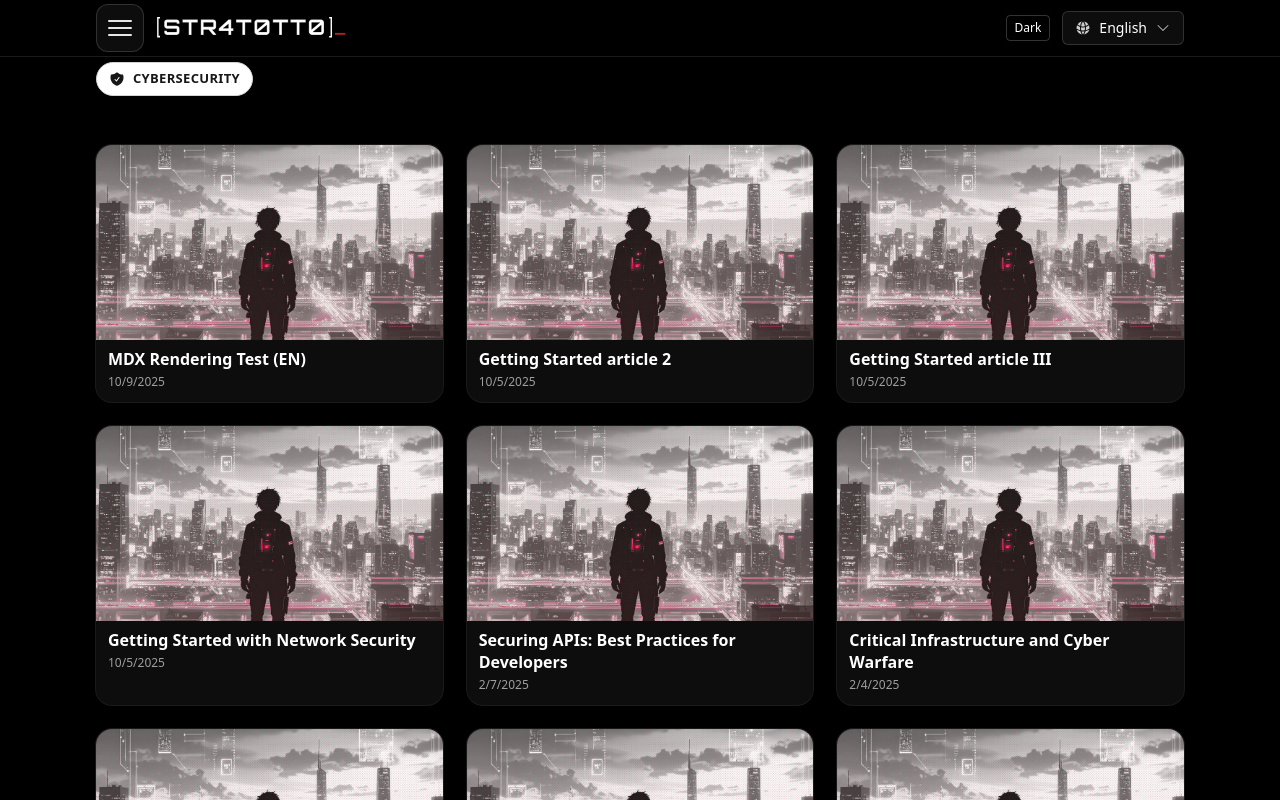
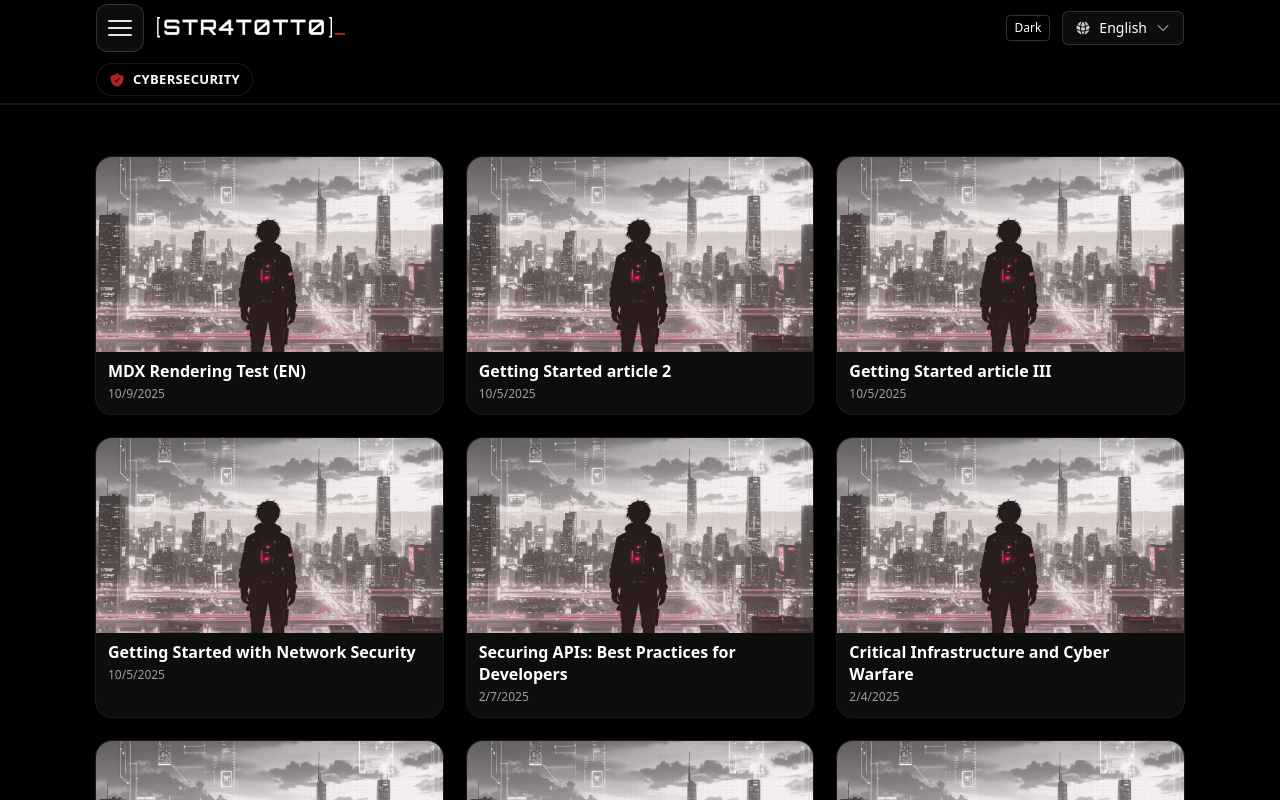
Before and after one commit to STR4T0TT0/str4t0tt0-blog, a React (Vite) app: page /en/cybersecurity in a window 1280 px wide. Shown: the top 800 px of the page. Built offline with nearby package versions, Linux system fonts and the light colour scheme; a web font is replaced by a local one.

Commit message:
style: format code for better category visibility

```diff
--- a/src/components/nav/CategoryPill.tsx
+++ b/src/components/nav/CategoryPill.tsx
@@ -31,17 +31,21 @@ export default function CategoryPill({
     <Link
       to={href}
       className="
-        inline-flex items-center gap-2 rounded-full
-        px-3 py-1.5 text-[13px] font-semibold tracking-wide border
-        transition-colors hover:opacity-90
-        focus:outline-none focus-visible:ring-2 focus-visible:ring-offset-2
-        focus-visible:ring-[--color-accent] focus-visible:ring-offset-background
-        border-neutral-300 bg-white text-neutral-900
-        dark:border-neutral-700 dark:bg-neutral-900 dark:text-neutral-100
-      "
+    inline-flex items-center gap-2 rounded-full
+    px-3 py-1.5 text-[13px] font-semibold tracking-wide
+    border transition-colors
+    hover:bg-black/5 html:theme-dark:hover:bg-white/5
+    focus:outline-none focus-visible:ring-2 focus-visible:ring-[var(--color-str4t0tt0-primary)]
+    focus-visible:ring-offset-2 focus-visible:ring-offset-[var(--header-bg)]
+    border-[color:var(--header-border)]
+    bg-[var(--header-bg)] text-[color:inherit]
+  "
       aria-label={`${label} — open category`}
     >
-      <Icon className="w-4 h-4" aria-hidden />
+      <Icon
+        className="w-4 h-4 text-[var(--color-str4t0tt0-primary)]"
+        aria-hidden
+      />
       <span className="uppercase">{label}</span>
     </Link>
   );
--- a/src/styles/index.css
+++ b/src/styles/index.css
@@ -21,6 +21,9 @@
 
 /* base dark minimal */
 :root {
+  --header-h: 56px;
+  --header-bg: #000000;
+  --header-border: rgb(255 255 255 / 0.1);
   color-scheme: dark;
 }
 body {
@@ -31,6 +34,8 @@ body {
    ========================= */
 html.theme-dark body {
   @apply bg-black text-white;
+  --header-bg: #000000;
+  --header-border: rgb(255 255 255 / 0.1);
 }
 /* ==== helpers logo (globaux) ==== */
 .brand-logo {
@@ -87,6 +92,8 @@ html.theme-dark .prose :is(p, li, a, blockquote, figcaption, table, th, td) {
    ========================== */
 html.theme-paper {
   color-scheme: light;
+  --header-bg: #ffffff;
+  --header-border: rgb(0 0 0 / 0.1);
 }
 html.theme-paper body {
   @apply bg-white text-black;
@@ -184,16 +191,20 @@ html.theme-paper .prose blockquote {
   padding-left: 1rem;
   font-style: italic;
 }
-/* Header thémable avec boutons et icônes */
+/* Header thémable avec boutons et icônes
+   je garde le border bottom pour aider à la
+   conception du design*/
 html.theme-dark header {
-  background: #000;
+  background: var(--header-bg);
   color: #fff;
-  border-color: rgb(255 255 255 / 0.1);
+  border-color: var(--header-border);
+  border-bottom: 0;
 }
 html.theme-paper header {
-  background: #fff;
+  background: var(--header-bg);
   color: #000;
-  border-color: rgb(0 0 0 / 0.1);
+  border-color: var(--header-border);
+  border-bottom: 0;
 }
 
 .nav-icon-btn {
@@ -273,26 +284,38 @@ html.theme-dark .drawer {
 html.theme-paper .drawer {
   --drawer-bg: #ffffff;
 }
-/* Category bar thémable */
-html.theme-dark .category-bar {
-  background: rgb(0 0 0 / 0.95);
-  color: #fff;
-  border-bottom: 1px solid rgb(255 255 255 / 0.06);
-}
-html.theme-paper .category-bar {
-  background: rgb(255 255 255 / 0.95);
-  color: #000;
-  border-bottom: 1px solid rgb(0 0 0 / 0.06);
+/* Sticky sous le header avec fond & bordure homogènes
+   le séparateur unique du header est géré ici*/
+.meta-bar {
+  background: var(--header-bg);
+  border-bottom: 1px solid var(--header-border);
+  color: inherit;
 }
 
-.category-bar .category-icon {
+.meta-bar .category-icon {
   color: rgb(var(--color-str4t0tt0-primary-rgb) / 1);
 }
-.category-bar .category-label {
+.meta-bar .category-label {
   letter-spacing: 0.06em;
 }
 
-/* Page catégorie Page thémable (fond + texte) */
+/* Design de navigation lisible sur les deux thèmes */
+.category-pill {
+  background: var(--header-bg);
+  border: 1px solid var(--header-border);
+  color: inherit;
+}
+.category-pill:hover {
+  background: rgb(0 0 0 / 0.05);
+}
+html.theme-dark .category-pill:hover {
+  background: rgb(255 255 255 / 0.05);
+}
+.category-pill .category-icon {
+  color: rgb(var(--color-str4t0tt0-primary-rgb) / 1);
+}
+
+/* Page catégorie Page thémable (fond  texte) */
 .page {
   min-height: 100vh;
 }
--- a/src/views/ArticleView.tsx
+++ b/src/views/ArticleView.tsx
@@ -103,12 +103,17 @@ export default function ArticleView() {
 
   return (
     <div className="page">
-      {/* Meta-bar sticky : pill catégorie + date */}
+      {/* Meta-bar sticky : pill catégorie avec date à droite */}
       <nav
-        className="sticky top-[56px] z-30 backdrop-blur supports-[backdrop-filter]:bg-background/60"
+        className="sticky z-30"
+        style={{ top: "var(--header-h)", background: "var(--header-bg)" }}
         aria-label="Article context"
       >
-        <div className="h-11">
+        {" "}
+        <div
+          className="h-11 border-b"
+          style={{ borderColor: "var(--header-border)" }}
+        >
           <Container className="h-full flex items-center justify-between gap-3">
             <CategoryPill
               lang={lang}
--- a/src/views/CategoryView.tsx
+++ b/src/views/CategoryView.tsx
@@ -64,11 +64,14 @@ export default function CategoryView() {
     <div className="page">
       {/* Juste la pill catégorie */}
       <nav
-        className="sticky top-[56px] z-30 backdrop-blur supports-[backdrop-filter]:bg-background/60"
-        aria-label="Category context"
+        className="meta-bar sticky z-30"
+        style={{ top: "var(--header-h)", background: "var(--header-bg)" }}
       >
-        <div className="h-11">
-          <Container className="h-full flex items-center">
+        <div
+          className="h-12 border-b"
+          style={{ borderColor: "var(--header-border)" }}
+        >
+          <Container className="h-full flex items-center justify-between gap-3">
             <CategoryPill
               lang={(lang as string) || "en"}
               category={catInternal as any}
@@ -77,6 +80,8 @@ export default function CategoryView() {
           </Container>
         </div>
       </nav>
+      {/* petit espace pour mieux poser le contenu */}
+      <div className="h-2"></div>
       <main className="pt-[44px] pb-20">
         <Container>
           <div className="grid grid-cols-1 gap-6 md:grid-cols-2 lg:grid-cols-3">
```
